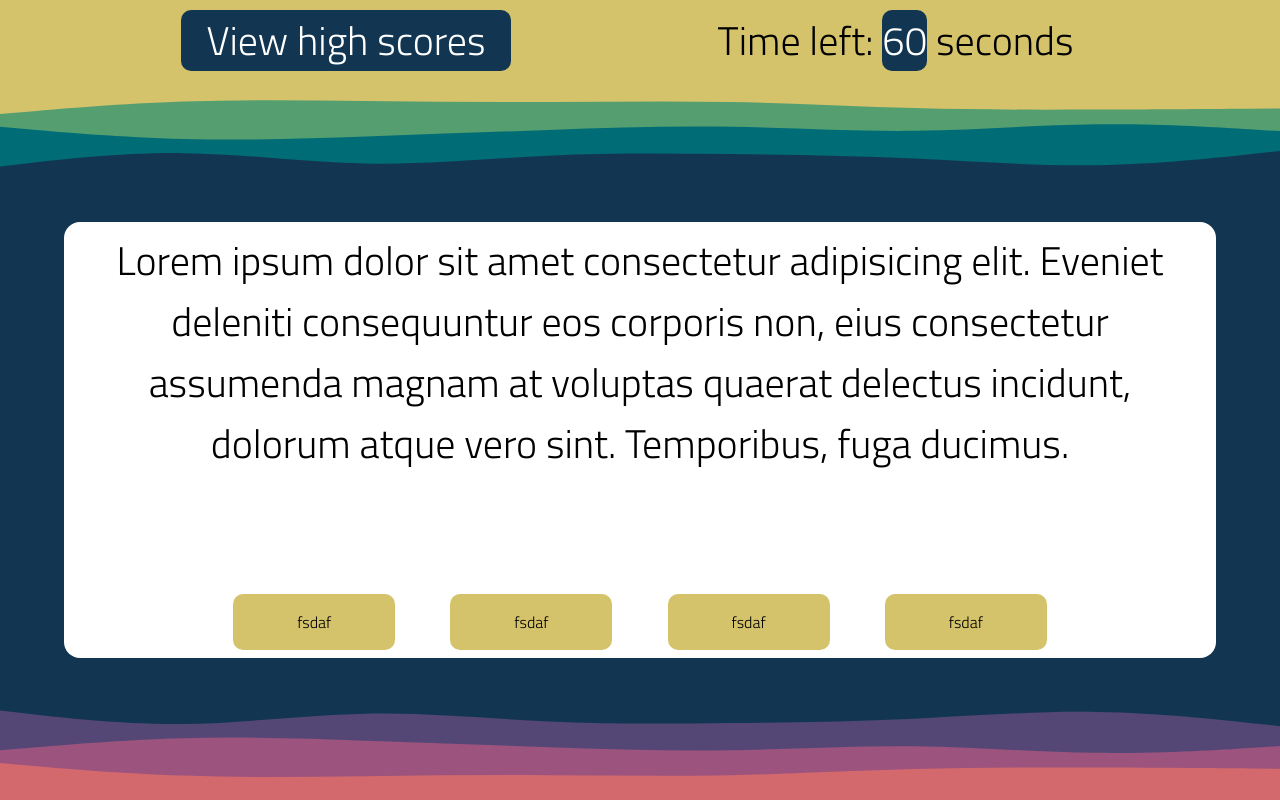
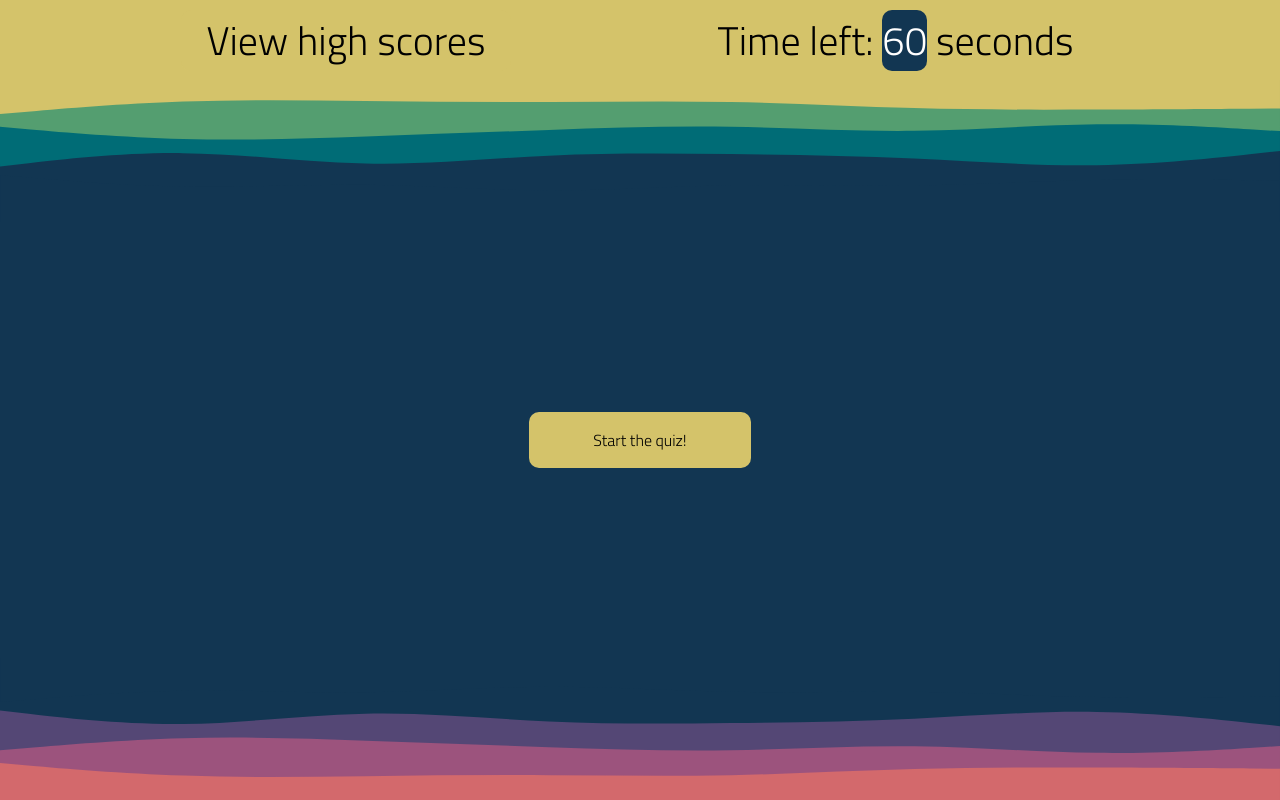
Before and after one commit to bambolelooo/codeQuiz, a plain HTML site: page index.html in a window 1280 px wide. Drawn offline with Linux system fonts and the light colour scheme.

Commit message:
added welcome button

```diff
--- a/css/style.css
+++ b/css/style.css
@@ -60,7 +60,7 @@ main {
     height: 100%;
 }
 
-.questionText {
+#questionText {
     text-align: center;
 }
 
@@ -121,10 +121,14 @@ main {
 }
 
 #highScores {
-    background-color: #123652;
-    color: white;
+    color: black;
     border-radius: 10px;
 }
+
+#highScores:hover {
+    color: #549e70;
+}
+
 #timeLeft {
     background-color: #123652;
     color: white;
--- a/index.html
+++ b/index.html
@@ -23,9 +23,10 @@
         </header>
         <main>
             <div class="coolWave"></div>
+            <button class="button answer welcomeButton">Start the quiz!</button>
             <section class="quiz">
                 <div class="question">
-                    <p class="questionText">
+                    <p id="questionText">
                         Lorem ipsum dolor sit amet consectetur adipisicing elit.
                         Eveniet deleniti consequuntur eos corporis non, eius
                         consectetur assumenda magnam at voluptas quaerat
@@ -35,23 +36,23 @@
                 </div>
                 <div class="answerContainer">
                     <div class="buttonContainer">
-                        <button class="button answer">
-                            <span>fsdaf</span>
+                        <button id="ans1" class="button answer">
+                            <span>1</span>
                         </button>
                     </div>
                     <div class="buttonContainer">
-                        <button class="button answer">
-                            <span>fsdaf</span>
+                        <button id="ans2" class="button answer">
+                            <span>2</span>
                         </button>
                     </div>
                     <div class="buttonContainer">
-                        <button class="button answer">
-                            <span>fsdaf</span>
+                        <button id="ans3" class="button answer">
+                            <span>3</span>
                         </button>
                     </div>
                     <div class="buttonContainer">
-                        <button class="button answer">
-                            <span>fsdaf</span>
+                        <button id="ans4" class="button answer">
+                            <span>4</span>
                         </button>
                     </div>
                 </div>
--- a/js/script.js
+++ b/js/script.js
@@ -0,0 +1,12 @@
+const questionText = document.querySelector("#questionText");
+const ans1 = document.querySelector("#ans1");
+const ans2 = document.querySelector("#ans2");
+const ans3 = document.querySelector("#ans3");
+const ans4 = document.querySelector("#ans4");
+const quiz = document.querySelector(".quiz");
+const welcomeButton = document.querySelector(".welcomeButton");
+quiz.style.display = "none";
+welcomeButton.addEventListener("click", () => {
+    quiz.style.display = "flex";
+    welcomeButton.style.display = "none";
+});
```
